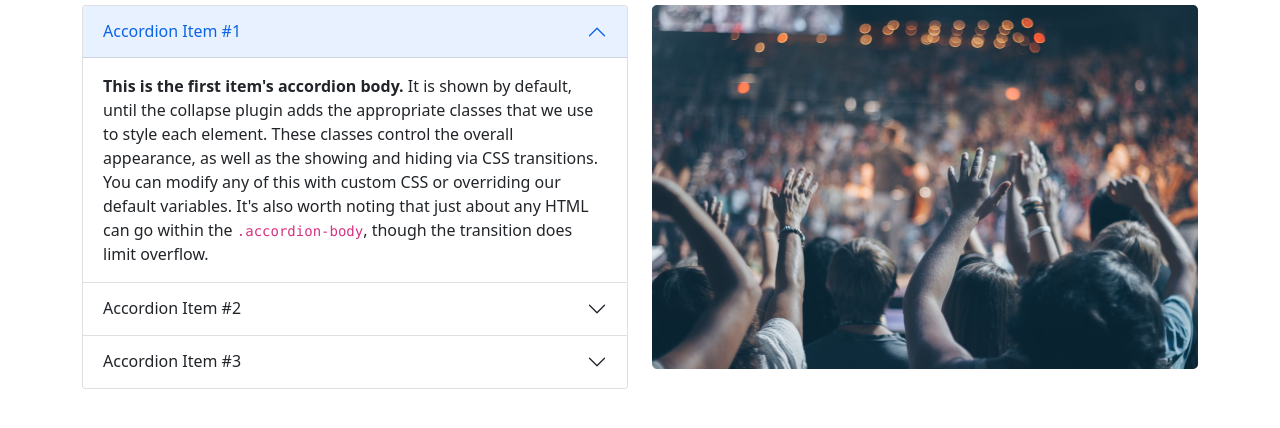
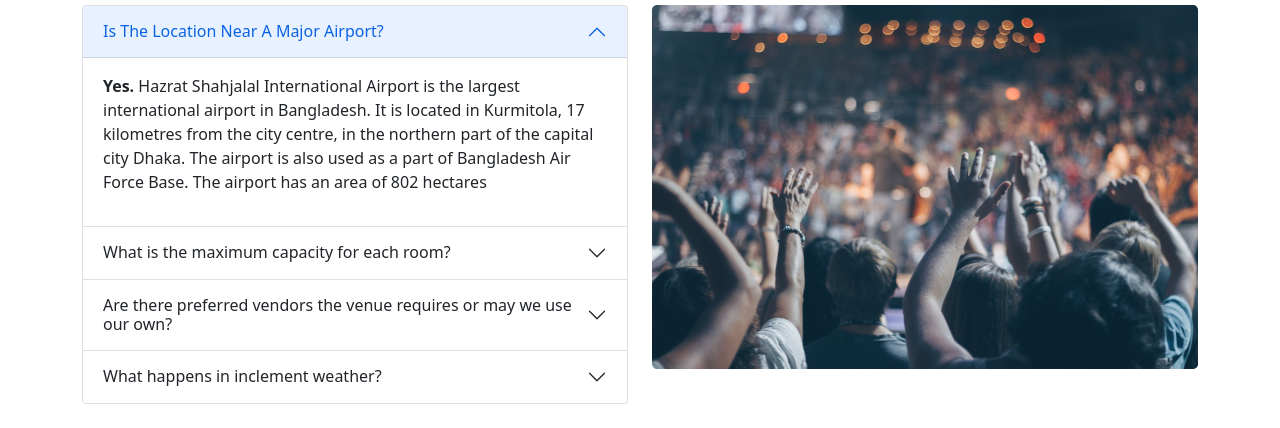
Before and after one commit to RatonRoy/convention-center, a plain HTML site: page index.html in a window 1280 px wide. Shown: the part 698-1126 px from the top of the page. Drawn offline with nearby package versions, Linux system fonts and the light colour scheme.

Commit message:
every thing is clear about frequently ask questions

```diff
--- a/index.html
+++ b/index.html
@@ -103,38 +103,58 @@
        <div class="col-lg-6">
          <div class="accordion" id="accordionPanelsStayOpenExample">
            <div class="accordion-item">
-           <h2 class="accordion-header" id="panelsStayOpen-headingOne">
-            <button class="accordion-button" type="button" data-bs-toggle="collapse" data-bs-target="#panelsStayOpen-collapseOne" aria-expanded="true" aria-controls="panelsStayOpen-collapseOne">
-              Accordion Item #1
+           <h1 class="accordion-header" id="panelsStayOpen-headingOne">
+            <button class="accordion-button text-capitalize  text-bold" type="button" data-bs-toggle="collapse" data-bs-target="#panelsStayOpen-collapseOne" aria-expanded="true" aria-controls="panelsStayOpen-collapseOne">
+              Is the location near a major airport?
             </button>
-           </h2>
+           </h1>
             <div id="panelsStayOpen-collapseOne" class="accordion-collapse collapse show" aria-labelledby="panelsStayOpen-headingOne">
               <div class="accordion-body">
-                <strong>This is the first item's accordion body.</strong> It is shown by default, until the collapse plugin adds the appropriate classes that we use to style each element. These classes control the overall appearance, as well as the showing and hiding via CSS transitions. You can modify any of this with custom CSS or overriding our default variables. It's also worth noting that just about any HTML can go within the <code>.accordion-body</code>, though the transition does limit overflow.
+                <p>
+                   <strong>Yes.</strong>  Hazrat Shahjalal International Airport is the largest international airport in Bangladesh. It is located in Kurmitola, 17 kilometres from the city centre, in the northern part of the capital city Dhaka. The airport is also used as a part of Bangladesh Air Force Base. The airport has an area of 802 hectares
+                </p>
                </div>
               </div>
            </div>
           <div class="accordion-item">
             <h2 class="accordion-header" id="panelsStayOpen-headingTwo">
               <button class="accordion-button collapsed" type="button" data-bs-toggle="collapse" data-bs-target="#panelsStayOpen-collapseTwo" aria-expanded="false" aria-controls="panelsStayOpen-collapseTwo">
-                Accordion Item #2
+                What is the maximum capacity for each room?
               </button>
             </h2>
             <div id="panelsStayOpen-collapseTwo" class="accordion-collapse collapse" aria-labelledby="panelsStayOpen-headingTwo">
               <div class="accordion-body">
-                <strong>This is the second item's accordion body.</strong> It is hidden by default, until the collapse plugin adds the appropriate classes that we use to style each element. These classes control the overall appearance, as well as the showing and hiding via CSS transitions. You can modify any of this with custom CSS or overriding our default variables. It's also worth noting that just about any HTML can go within the <code>.accordion-body</code>, though the transition does limit overflow.
+                <p>
+                  This may seem like an obvious question, but besides just knowing if your group will fit, you’ll want to know how much room there is for your program to grow as well. A room may be just big enough for your group, but that leaves you with no room for extra RSVPs. It may not be a deal breaker, but it’s definitely something you’ll want to keep in mind as you tour a site.
+                </p>
               </div>
             </div>
           </div>
           <div class="accordion-item">
             <h2 class="accordion-header" id="panelsStayOpen-headingThree">
               <button class="accordion-button collapsed" type="button" data-bs-toggle="collapse" data-bs-target="#panelsStayOpen-collapseThree" aria-expanded="false" aria-controls="panelsStayOpen-collapseThree">
-                Accordion Item #3
+                Are there preferred vendors the venue requires or may we use our own?
               </button>
             </h2>
             <div id="panelsStayOpen-collapseThree" class="accordion-collapse collapse" aria-labelledby="panelsStayOpen-headingThree">
               <div class="accordion-body">
-                <strong>This is the third item's accordion body.</strong> It is hidden by default, until the collapse plugin adds the appropriate classes that we use to style each element. These classes control the overall appearance, as well as the showing and hiding via CSS transitions. You can modify any of this with custom CSS or overriding our default variables. It's also worth noting that just about any HTML can go within the <code>.accordion-body</code>, though the transition does limit overflow.
+                <p>
+                  Some venues get strict about what vendors are allowed to work in their space, so it’s good to clear that question early on. Sometimes, they can simply recommend vendors that have worked in the space before and are familiar with how everything works. “At Convene, we have preferred vendors we can recommend and vouch for, but clients are certainly welcome to use vendors of their own choosing.”
+                </p>
+              </div>
+            </div>
+          </div>
+          <div class="accordion-item">
+            <h2 class="accordion-header" id="panelsStayOpen-headingThree">
+              <button class="accordion-button collapsed" type="button" data-bs-toggle="collapse" data-bs-target="#panelsStayOpen-collapseThree" aria-expanded="false" aria-controls="panelsStayOpen-collapseThree">
+                What happens in inclement weather?
+              </button>
+            </h2>
+            <div id="panelsStayOpen-collapseThree" class="accordion-collapse collapse" aria-labelledby="panelsStayOpen-headingThree">
+              <div class="accordion-body">
+                <p>
+                  Different venues have different rules about canceling and rescheduling events. Check your contract for a force majeure clause and make sure you understand it clearly.
+                </p>
               </div>
             </div>
           </div>
```
